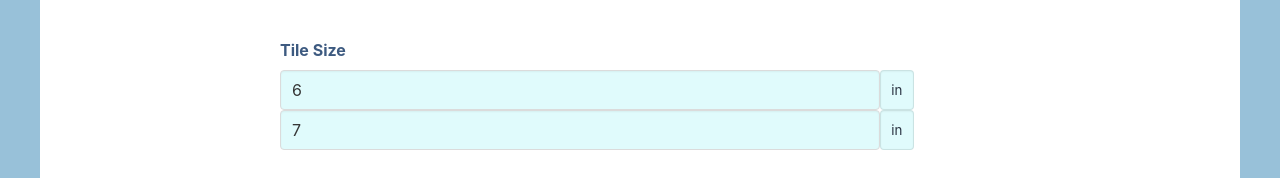
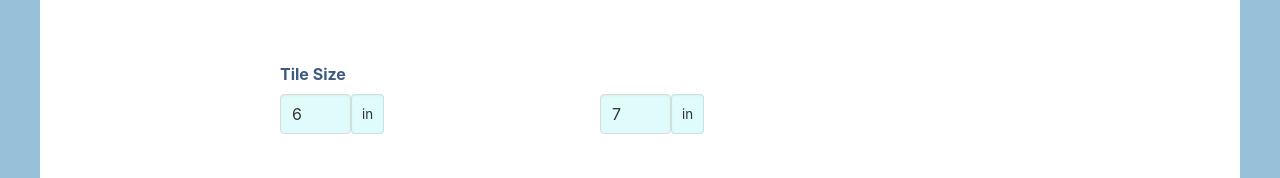
Before and after one commit to antiprysm/front-end, a React (Create React App) app: page / in a window 1280 px wide. Shown: the part 403-581 px from the top of the page. Built offline with nearby package versions, Linux system fonts and the light colour scheme.

Commit message:
post meeting update

```diff
--- a/src/components/Results.jsx
+++ b/src/components/Results.jsx
@@ -7,11 +7,10 @@ class Results extends React.Component {
   <div className="grid">
     <div className="box c">
         <div className="paragraph">
-      <p>bags = {this.props.results.bags}</p>
-      <p>thinset = {this.props.results.thinset}</p>
-      <p>tiles = {this.props.results.tiles}</p>
-        </div>
-
+      <p>Bags: {this.props.results.bags}</p>
+      <p>Thinset: {this.props.results.thinset}</p>
+      <p>Tiles: {this.props.results.tiles}</p>
+      </div>
     </div>
   </div>
 
--- a/src/components/ReviewForm.jsx
+++ b/src/components/ReviewForm.jsx
@@ -129,7 +129,7 @@ class ProductReviewForm extends React.Component {
 
     console.debug("square mm of one tile", singleTileSquareMM);
 
-    let tiles = Math.ceil(targetSqMM / singleTileSquareMM);
+    let tiles = (Math.ceil(targetSqMM / singleTileSquareMM)).toString().split('').reverse().map((e,i)=>i>0&&i%3===0?e+',':e).reverse().join('');
 
     let tilesWithWaste = Math.ceil(tiles * (1 / waste + 1));
     let groutRatio = (tile_width * tile_height) / singleTileSquareMM;
@@ -197,7 +197,7 @@ class ProductReviewForm extends React.Component {
                 width: "60%",
               }}
             >
-              <div className="grid">
+            <div className="grid">
                 <div className="box a"><span>Tile</span></div>
                 <div className="box b">Estimator</div>
               </div>
@@ -218,6 +218,7 @@ class ProductReviewForm extends React.Component {
                      &#160;Imperial
                     </label>
                     <br></br>
+                    &#160;&#160;&#160;
                     <label for="radio2">
                       <Field
                         name="control"
@@ -237,8 +238,9 @@ class ProductReviewForm extends React.Component {
                   Tile Size
                 </label>
                 <div>
-                  <div>
-                    <div className="field">
+                <div className="inputGrid">
+                  <div className="inputBox">
+                    <div className="inputA">
                     <div className="control" role="group">
                       <Field
                         name="tile_width"
@@ -247,6 +249,7 @@ class ProductReviewForm extends React.Component {
                         placeholder="width"
                       />
                       <ErrorMessage name="tile_width" render={renderError} />
+                      </div>
                       <Field
                         id="append-input"
                         name="tile_width_append"
@@ -254,10 +257,11 @@ class ProductReviewForm extends React.Component {
                         value={inputAppendOptions[values.control].find(x => x.tile_width).tile_width}
                         className="text"
                       />
-                      </div>
                     </div>
                   </div>
                   <div>
+                    <div className="inputBox">
+                    <div className="inputB">
                     <div className="control">
                       <Field
                         name="tile_height"
@@ -273,11 +277,13 @@ class ProductReviewForm extends React.Component {
                         className="text"
                       />
                       <ErrorMessage name="tile_height" render={renderError} />
-
+                      </div>
                     </div>
                   </div>
                 </div>
               </div>
+            </div>
+          </div>
               <div className="field">
                 <div>
                     <label className="label" htmlFor="product">
@@ -337,7 +343,9 @@ class ProductReviewForm extends React.Component {
                   Area to Cover
                 </label>
                 <div>
-                  <div>
+                <div className="inputGrid">
+                  <div className="inputBox">
+                    <div className="inputA">
                     <div className="control">
                       <Field
                         name="area_width"
@@ -353,9 +361,12 @@ class ProductReviewForm extends React.Component {
                         className="text"
                       />
                       <ErrorMessage name="area_width" render={renderError} />
+                      </div>
                     </div>
                   </div>
                   <div>
+                    <div className="inputBox">
+                      <div className="inputB">
                     <div className="control">
                       <Field
                         name="area_height"
@@ -371,6 +382,9 @@ class ProductReviewForm extends React.Component {
                         className="text"
                       />
                       <ErrorMessage name="area_height" render={renderError} />
+                      </div>
+                      </div>
+                      </div>
                     </div>
                   </div>
                 </div>
--- a/src/index.css
+++ b/src/index.css
@@ -39,15 +39,16 @@ form {
 }
 
 input[name="tile_width"] {
-    width: 75vh;
+    width: 7ch;
+
 }
 
 input[name="tile_height"] {
-    width: 75vh;
+    width: 7ch;
 }
 
 select[name="tile_depth"] {
-    width: 75vh;
+    width: 4ch;
     height: 3em !important;
 }
 
@@ -156,4 +157,42 @@ span {
     border-radius: 30px;
     margin: 0vh 5vh 5vh 5vh;
     width: 75vh;
+    color: var(--Gunmetal);
+    font-size: 2ch;
+    background-color: var(--Light-cyan);
 }
+
+.inputGrid {
+    display: inline-flex;
+    flex-direction: row;
+    grid-template-columns: 1fr 1fr;
+    grid-template-rows: 1fr 1fr;
+    width: 100%;
+    justify-content: start;
+}
+
+.inputBox {
+    display: inline-flex;
+    justify-content: space-around;
+    width: 50vh;
+}
+
+.inputA {
+    grid-column-start: 1;
+    grid-column-end: span 1;
+    grid-row-start: 1;
+    grid-row-end: 2;
+    flex-grow: 3;
+    flex-shrink: 1;
+    flex-basis: 150px;
+}
+
+.inputB {
+    grid-column-start: 2;
+    grid-column-end: span 1;
+    grid-row-start: 1;
+    grid-row-end: 2;
+    flex-grow: 3;
+    flex-shrink: 1;
+    flex-basis: 150px;
+}
```
